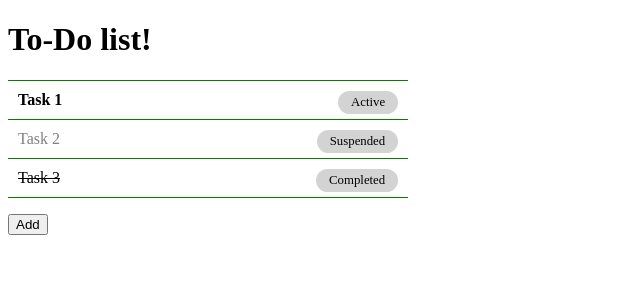
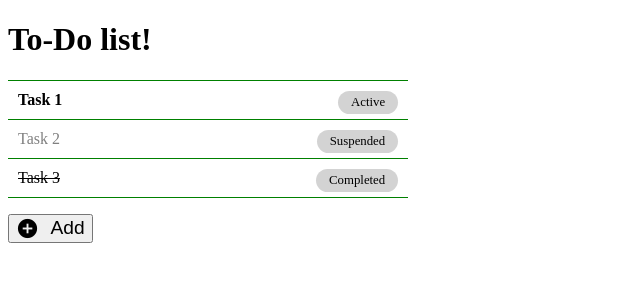
Before and after one commit to Roman83/to-do-list-react, a React app: page / in a window 1280 px wide. Shown: the top 300 px of the page, without its empty margins (0-640 px from the left). Built offline with nearby package versions, Linux system fonts and the light colour scheme.

Commit message:
add icons for buttons

```diff
--- a/index.html
+++ b/index.html
@@ -2,6 +2,8 @@
 <html>
   <head>
     <title>To-do List</title>
+    <link href="https://fonts.googleapis.com/icon?family=Material+Icons"
+          rel="stylesheet">
     <link rel='stylesheet' href='./dist/style.css'>
   </head>
   <body>
--- a/src/components/App.js
+++ b/src/components/App.js
@@ -30,7 +30,9 @@ export default class App extends Component {
              <div>
                  <ToDoList list={this.state.list} delete={this.deleteItem}
                      edit={this.addItem} />
-                 <button onClick={this.addItem}>Add</button>
+                 <button className='addButton' onClick={this.addItem}>
+                     <i className='material-icons md-12'>add_circle</i>Add
+                 </button>
              </div>
             }
             {this.state.mode === EDIT_MODE &&
--- a/src/components/EditItem.js
+++ b/src/components/EditItem.js
@@ -50,8 +50,12 @@ export default class EditItem extends Component {
                         onChange={this.changeStatus} />
                 Closed</label><br/>
             </fieldset>
-            <button type='submit' onClick={this.saveItem}>OK</button>
-            <button onClick={this.props.cancel}>Cancel</button>
+            <button type='submit' onClick={this.saveItem}>
+                <i className='material-icons md-12'>check_circle</i>OK
+            </button>
+            <button onClick={this.props.cancel}>
+                <i className='material-icons md-12'>cancel</i>Cancel
+            </button>
         </form>;
     }
 }
--- a/src/components/ToDoListItem.js
+++ b/src/components/ToDoListItem.js
@@ -26,8 +26,12 @@ export default class ToDoListItem extends Component {
             <span className="status">{itemStatus}</span>
             <br/>
             <div className="itemControls">
-                <button onClick={this.props.delete}>Delete</button>
-                <button onClick={this.props.edit}>Edit</button>
+                <button onClick={this.props.delete}>
+                    <i className='material-icons'>delete_forever</i>Delete
+                </button>
+                <button onClick={this.props.edit}>
+                    <i className='material-icons'>mode_edit</i>Edit
+                </button>
             </div>
         </li>;
     }
--- a/src/style.scss
+++ b/src/style.scss
@@ -67,8 +67,14 @@ form {
    .title {
       width: 100%;
       box-sizing: border-box;
+      font-size: 1.2em;
    }
-   button { width: 50% }
+
+   button {
+      width: 50%;
+      vertical-align: middle;
+      font-size: 1.2em;
+   }
 }
 
 .radioStatus {
@@ -79,3 +85,12 @@ form {
       margin-right: 1.5em;
    }
 }
+
+.addButton { font-size: 1.2em; }
+
+.material-icons {
+   vertical-align: middle;
+   padding-right: 0.5em;
+}
+
+.material-icons.md-12 { font-size: 1.2em; }
```
